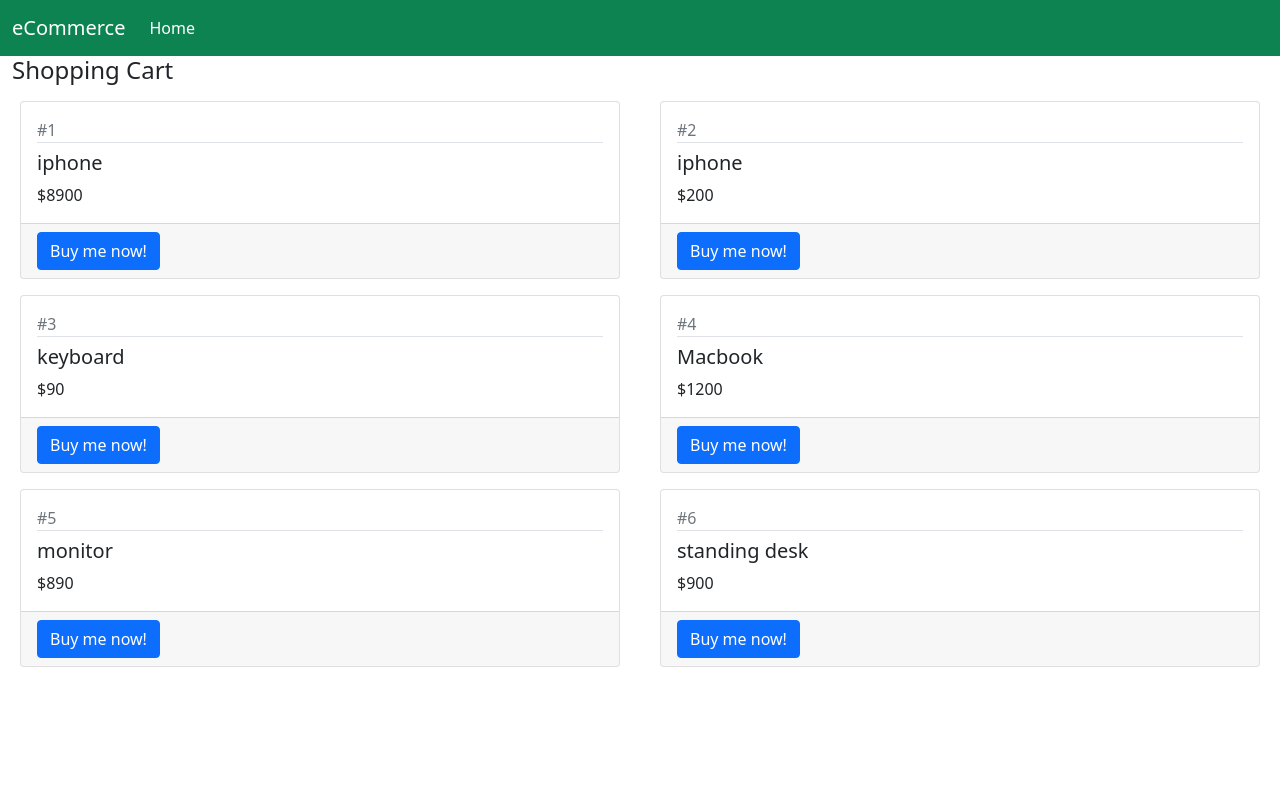
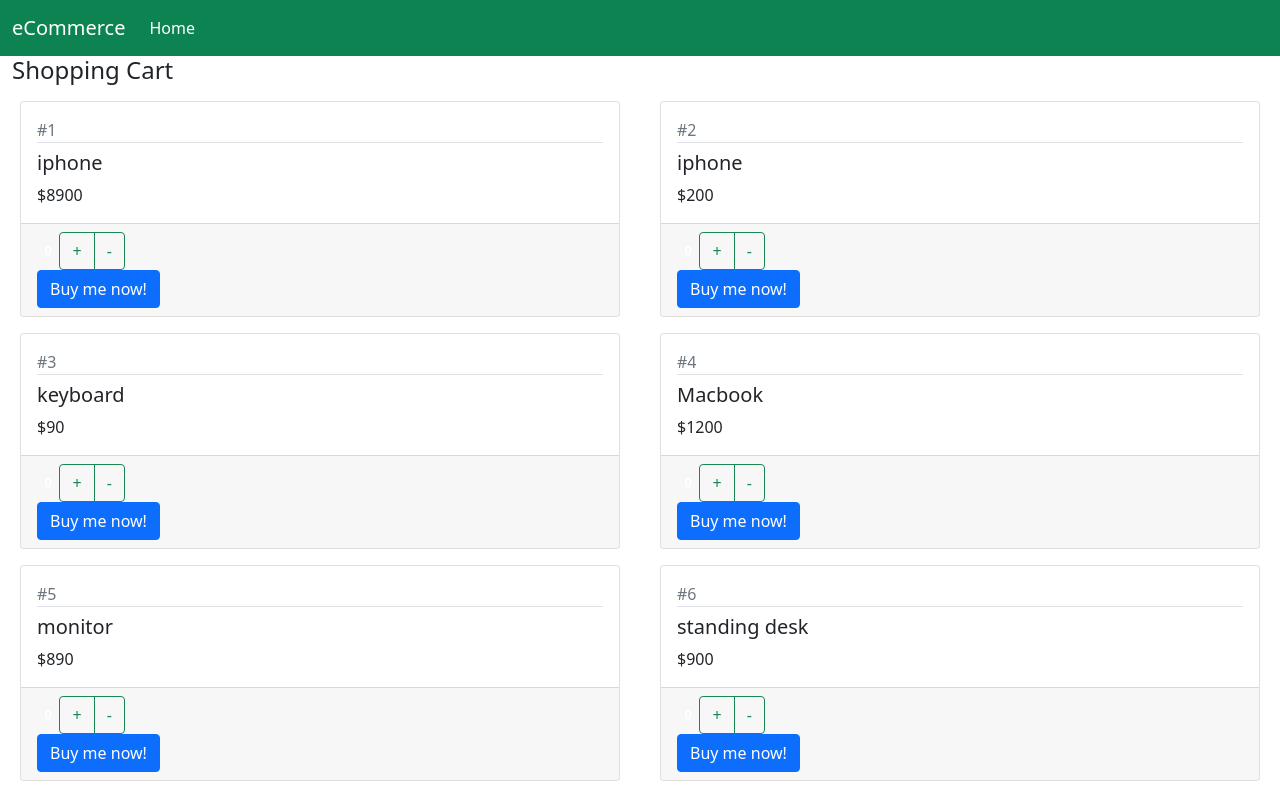
Before and after one commit to rach0101/react_app, a React (Create React App) app: page / in a window 1280 px wide. Built offline with nearby package versions, Linux system fonts and the light colour scheme.

Commit message:
Adding +- buttons

```diff
--- a/src/Product.jsx
+++ b/src/Product.jsx
@@ -17,8 +17,19 @@ export default class Product extends Component {
             </h5>
             <div>${this.state.product.price} </div>
           </div>
-          {/* Card body ends here */}
-          <div className="card-footer text-right">{this.props.children}</div>
+          {/* card body ends here */}
+          <div className="card-footer">
+            <div className="float-left">
+              <span className="badge">{this.state.product.quantity}</span>
+              <div className="btn-group">
+                <button className="btn btn-outline-success">+</button>
+                <button className="btn btn-outline-success">-</button>
+              </div>
+            </div>
+            {/* float-left ends here */}
+            <div className="float-right">{this.props.children}</div>
+          </div>
+          {/* card-footer ends here */}
         </div>
       </div>
     );
```
